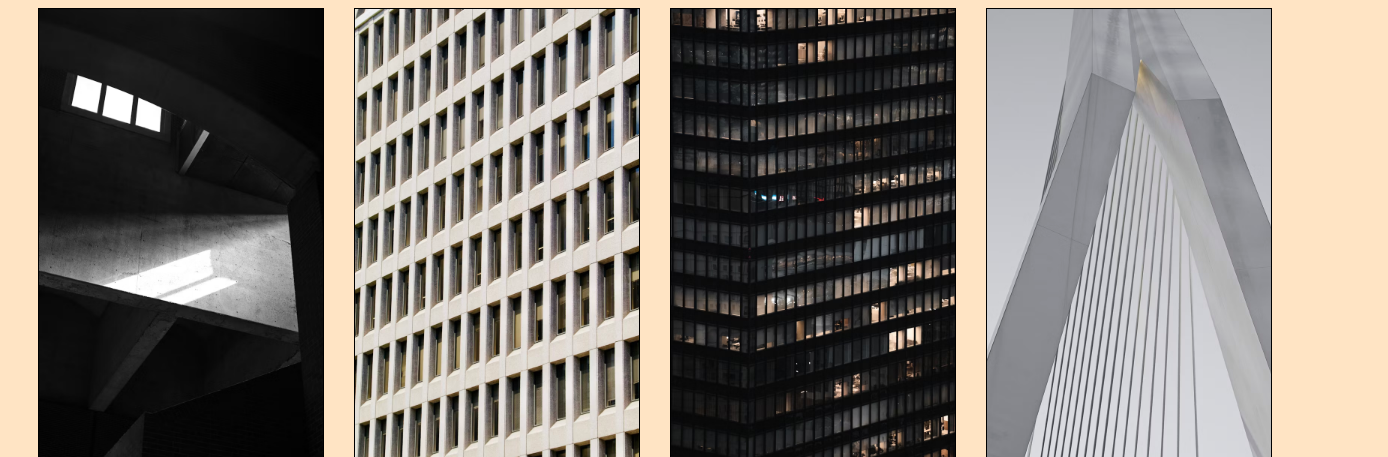
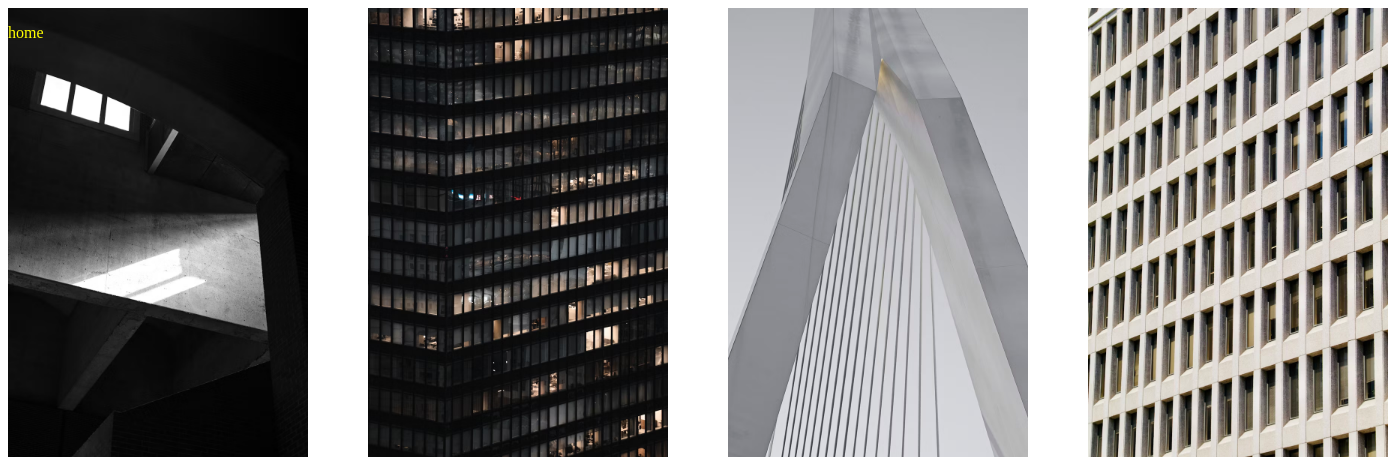
Before and after one commit to PonnuruSushmitha07/css, a plain HTML site: page index.html in a window 1280 px wide. Shown: the top 457 px of the page, 1388 px wide, since content can reach past the window. Drawn offline with Linux system fonts and the light colour scheme.

Commit message:
architecture home

```diff
--- a/index.html
+++ b/index.html
@@ -5,7 +5,7 @@
     <meta name="viewport" content="width=device-width, initial-scale=1.0">
     <title>Document</title>
     <style>
-       .card{
+       /*.card{
         border: 1px solid black;
         width: 300px;
         height: 600px;
@@ -22,6 +22,25 @@
        .para{
         font-size: 24px;
 
+       }*/
+       .card{
+        display: grid;
+        grid-template-columns: 40px 40px 40px 40px;
+        grid-template-rows: auto;
+        gap: 320px;
+       }
+       div{
+        width: 300px;
+        height:400px ;
+        background-color: rgb(226, 43, 171);
+
+       }
+       img{
+        width: 300px;
+       }
+       img:hover{
+        animation: calc(2);
+        transform:scale(1.3)
        }
     </style>
     <link rel="stylesheet" href="style.css"/>
@@ -87,7 +106,7 @@
               <p style= "color: white; background-color:red";>Get a Scratch Card</p>
         </div>
 
-       </div>  -->
+       </div>
        <section style="display:flex" >
 
         <div class="card">
@@ -126,6 +145,17 @@
             Lorem ipsum dolor sit.
           </div>
         </div>
-       </section>
+       </section> -->
+            <section>
+               <div class="card">
+               <div class="demo">
+                <img src="./img/1.jpg" style="position: absolute;">
+                <p style="position: relative; color: yellow;">home</p>
+            </div>
+               <div><img src="./img/2.jpg" ></div>
+               <div><img src="./img/4.jpg" ></div>
+               <div><img src="./img/5.jpg" ></div>
+               </div>
+            </section>
 </body>
 </html>
--- a/style.css
+++ b/style.css
@@ -1,4 +1,4 @@
-li{
+/*li{
     color: blueviolet;
 }
 .demo1{
@@ -24,4 +24,4 @@ p::first-letter{
 p:hover{
     background-color:olivedrab ;
     cursor: pointer;
-}
+}*/
```
